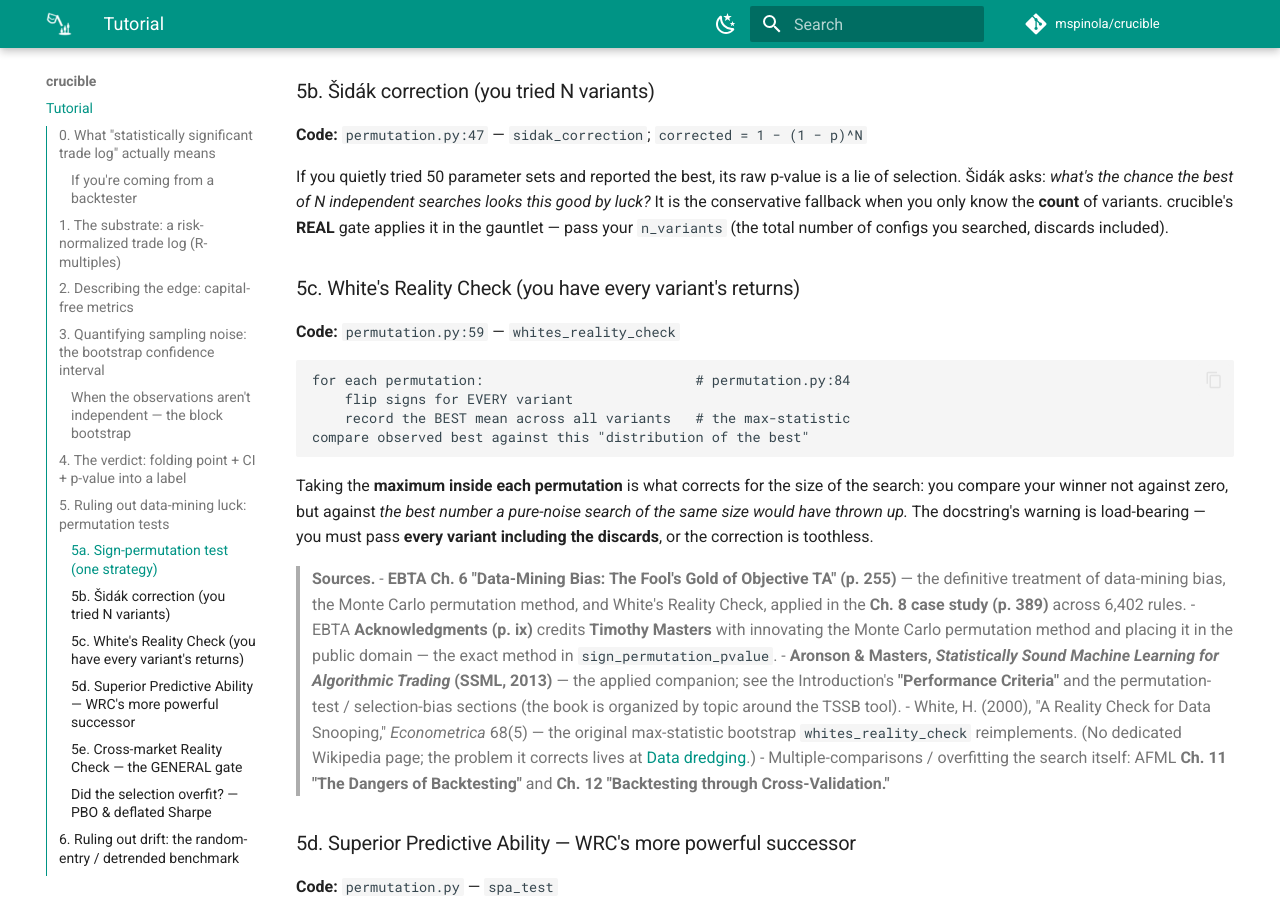
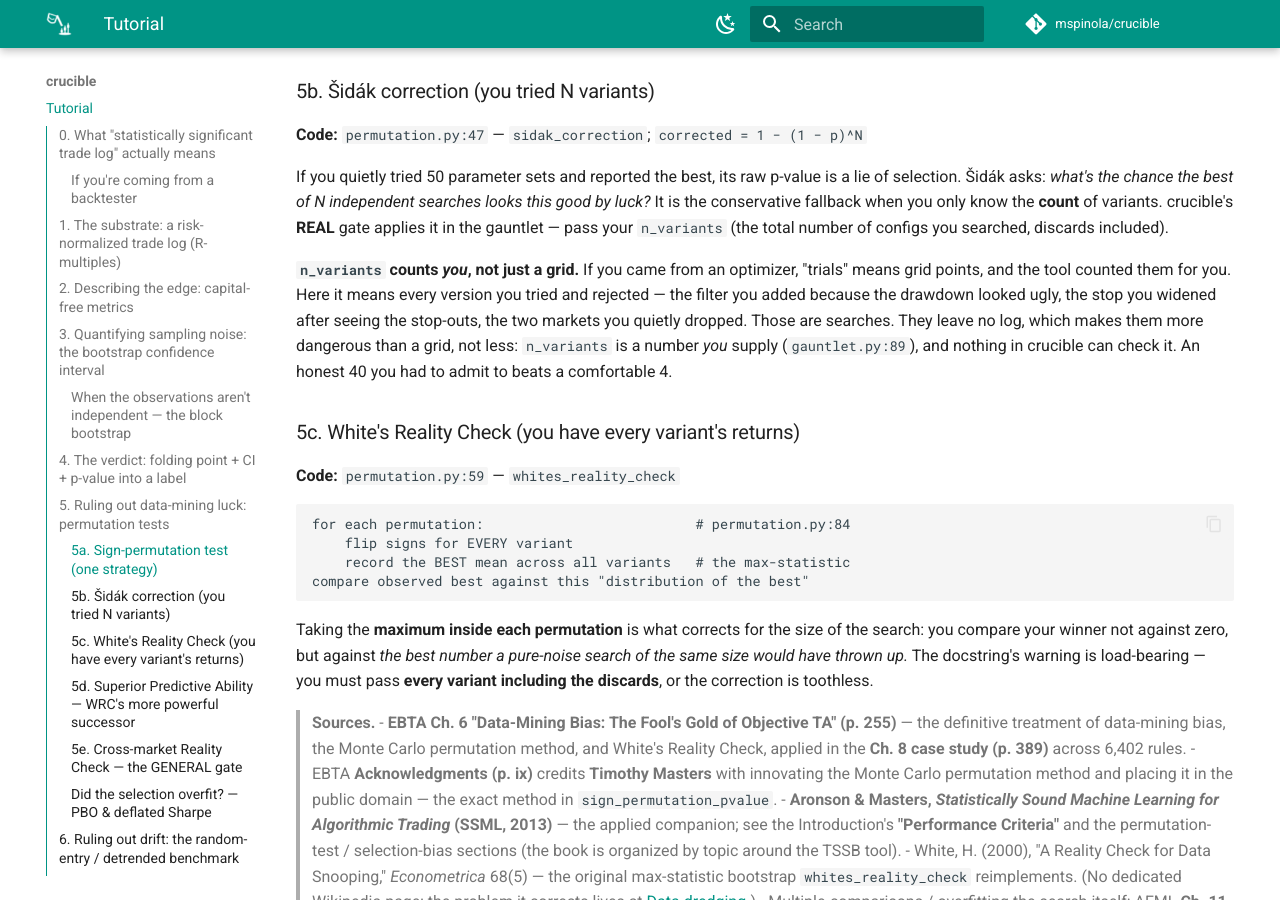
Before and after one commit to mspinola/crucible, an MkDocs documentation site: the page built from docs/index.md, in a window 1280 px wide and 900 px high, scrolled down 7638 px. Built offline with MkDocs 1.6.1 and Material for MkDocs 9.7.7, drawn with Linux system fonts in a browser that asks for light colours; comment, search, counter and statistics services are not loaded.

Commit message:
docs: say that §5b's n_variants counts human iterations, not grid points
"The total number of configs you searched" reads, to anyone coming from
an optimizer, as "the size of my parameter grid" — which silently drops
every rule change made by hand after looking at a result.

Names the hand-made variants explicitly (the filter added because the
drawdown looked ugly, the stop widened after seeing the stop-outs, the
markets quietly dropped), and points out that a human search leaves no
log, which makes it more dangerous than a grid rather than less.
n_variants is caller-supplied (gauntlet.py:89) — nothing in crucible can
check it.

Co-Authored-By: Claude Opus 4.8 <noreply@anthropic.com>

```diff
--- a/docs/index.md
+++ b/docs/index.md
@@ -354,6 +354,14 @@ selection. Šidák asks: *what's the chance the best of N independent searches l
 good by luck?* It is the conservative fallback when you only know the **count** of variants.
 crucible's **REAL** gate applies it in the gauntlet — pass your `n_variants` (the total number
 of configs you searched, discards included).
+
+**`n_variants` counts *you*, not just a grid.** If you came from an optimizer, "trials" means
+grid points, and the tool counted them for you. Here it means every version you tried and
+rejected — the filter you added because the drawdown looked ugly, the stop you widened after
+seeing the stop-outs, the two markets you quietly dropped. Those are searches. They leave no
+log, which makes them more dangerous than a grid, not less: `n_variants` is a number *you*
+supply (`gauntlet.py:89`), and nothing in crucible can check it. An honest 40 you had to admit
+to beats a comfortable 4.
 
 ### 5c. White's Reality Check (you have every variant's returns)
 
```
